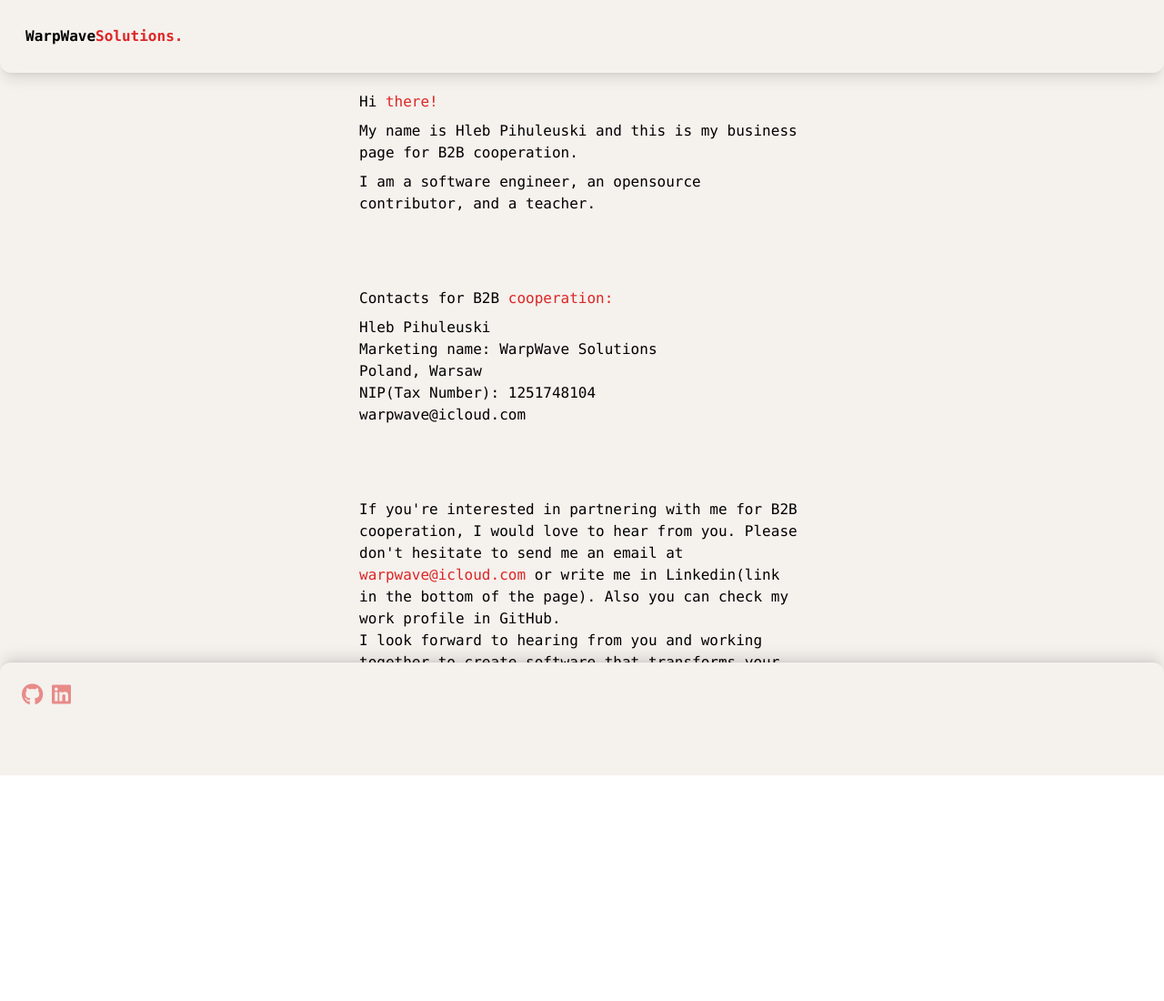
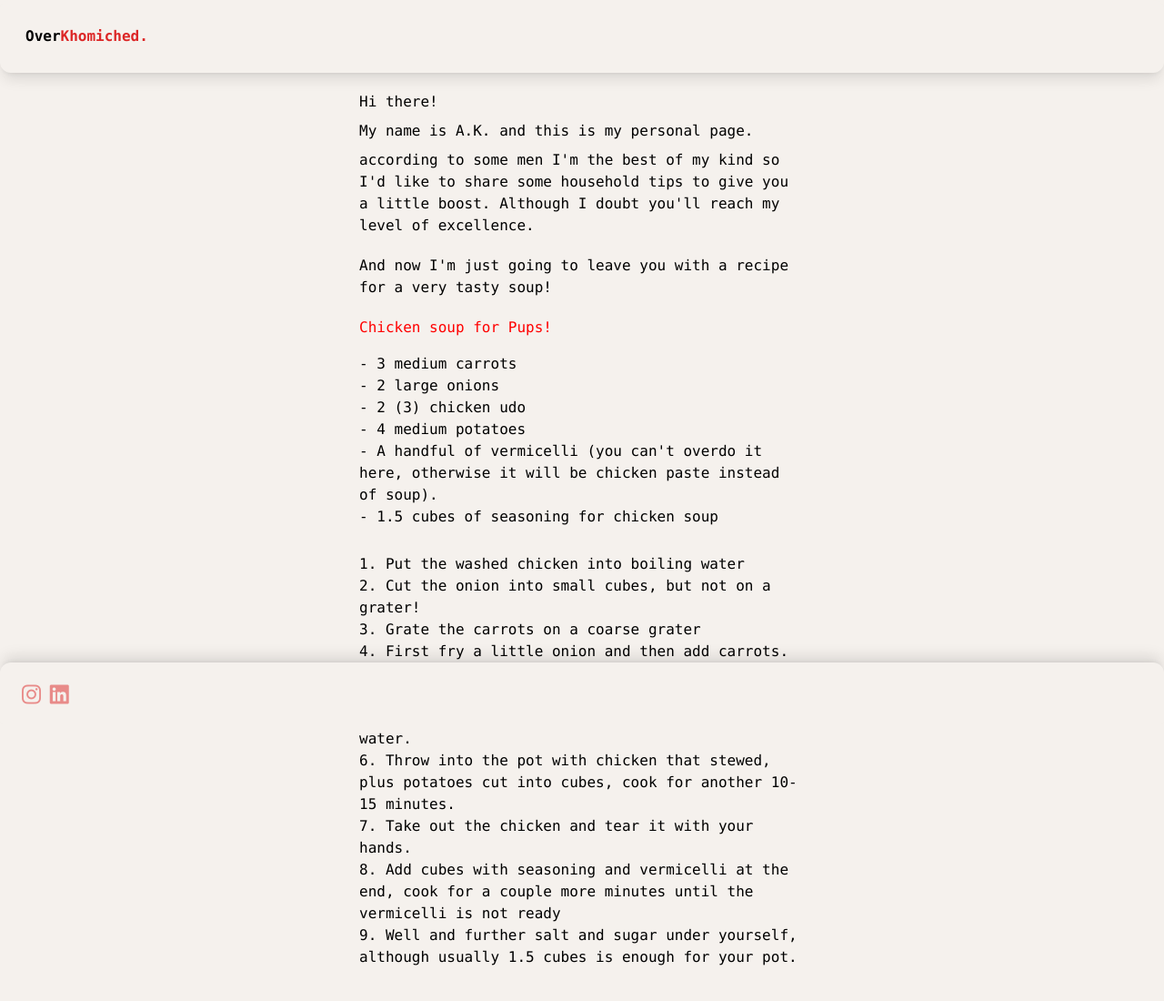
Before and after one commit to glebpigulevsky/ak, a website: page index.html in a window 1280 px wide. Shown: the whole page at 91% size. Before the commit the page ends 852 px from the top, so only its background shows below. Drawn offline with Linux system fonts and the light colour scheme.

Commit message:
Update page title and content

```diff
--- a/index.html
+++ b/index.html
@@ -7,45 +7,66 @@
   <meta name="viewport" content="width=device-width, initial-scale=1.0" />
   <link href="dist/output.css" rel="stylesheet" />
   <link href="https://cdnjs.cloudflare.com/ajax/libs/font-awesome/6.1.2/css/all.min.css" rel="stylesheet" />
-  <title>WarpWave Solutions</title>
+  <title>Over Khomiched</title>
 </head>
 
 <body>
   <div class="w-screen min-h-screen bg-background flex flex-col justify-between relative">
     <div class="p-5 bg-background rounded-xl shadow-lg flex space-x-2 w-screen sticky top-0">
-      <div class="cursor-pointer p-2 font-mono font-semibold ssm:block">WarpWave<span
-          class="text-red">Solutions.</span></div>
+      <div class="cursor-pointer p-2 font-mono font-semibold ssm:block">Over<span
+          class="text-red">Khomiched.</span></div>
     </div>
     <div class="overflow-scroll">
-      <div id="main" class="font-mono container w-5/6 m-auto mt-5 mb-4">Hi <span class="text-red">there!</span>
-        <p class="py-2">My name is Hleb
-          Pihuleuski
-          and this is my business page for B2B cooperation. </p>
-        I am a software engineer, an opensource contributor, and a teacher.
-      </div>
-      <div id="contacts" class="font-mono container w-5/6 m-auto mt-20 mb-4">Contacts for B2B <span
-          class="text-red">cooperation:</span>
-        <p class="py-0 pt-2">Hleb Pihuleuski</p>
-        <p class="py-0">Marketing name: WarpWave Solutions</p>
-        <p class="py-0">Poland, Warsaw</p>
-        <p class="py-0">NIP(Tax Number): 1251748104</p>
-        <p class="py-0"><a href="email:warpwave@icloud.com">warpwave@icloud.com</a></p>
+      <div class="font-mono container w-5/6 m-auto mt-5">Hi there! <p class="py-2">My name is A.K. and this is my personal
+        page. </p> according to some men I'm the best of my kind so I'd like to share some household tips to give you a
+      little boost. Although I doubt you'll reach my level of excellence.
+      <div class="mt-5">And now I'm just going to leave you with a recipe for a very tasty soup!</div>
+    </div>
+    <div class="font-mono container w-5/6 m-auto mt-5">
+      <div class="decoration-red-50" style="color:red;">Chicken soup for Pups!</div>
+      <p class="py-2">
+      <ul>
+        <li>- 3 medium carrots</li>
+        <li>- 2 large onions</li>
+        <li>- 2 (3) chicken udo</li>
+        <li>- 4 medium potatoes</li>
+        <li>- A handful of vermicelli (you can't overdo it here, otherwise it will be chicken paste instead of soup).
+        </li>
+        <li>- 1.5 cubes of seasoning for chicken soup</li>
+      </ul>
+      </p>
+      <div class="mt-5">
+        <p class="py-2">
+          1. Put the washed chicken into boiling water
+          <br>
+          2. Cut the onion into small cubes, but not on a grater!
+          <br>
+          3. Grate the carrots on a coarse grater
+          <br>
+          4. First fry a little onion and then add carrots.
+          <br>
+          5. After getting a crust, pour a little water, a pinch of salt and sugar. Stew on low heat for about 15
+          minutes, stirring occasionally and adding water.
+          <br>
+          6. Throw into the pot with chicken that stewed, plus potatoes cut into cubes, cook for another 10-15 minutes.
+          <br>
+          7. Take out the chicken and tear it with your hands.
+          <br>
+          8. Add cubes with seasoning and vermicelli at the end, cook for a couple more minutes until the vermicelli is
+          not ready
+          <br>
+          9. Well and further salt and sugar under yourself, although usually 1.5 cubes is enough for your pot.
+        </p>
       </div>
 
-      <div id="welcome-message" class="font-mono container w-5/6 m-auto mt-20 mb-4">
-        If you're interested in partnering with me for B2B cooperation, I would love to hear from you. Please don't
-        hesitate to send me an email at <a class="text-red" href="email:warpwave@icloud.com">warpwave@icloud.com</a> or
-        write me in Linkedin(link in the bottom of the page). Also you can check my work profile in GitHub.
-        <p>I look forward
-          to hearing from you and working together to create software that transforms your business.</p>
-      </div>
+    </div>
     </div>
     <div
       class="p-6 font-mono w-screen rounded-xl shadow-lgTop flex space-x-5 justify-between items-center bg-background sticky bottom-0">
       <div display="grow">
-        <a class="animate-pulse text-red" href="https://github.com/glebpigulevsky" target="_blank"><i
-            class="fa-brands fa-github fa-xl"></i></a>
-        <a class="animate-pulse text-red" href="https://www.linkedin.com/in/hleb-p-425745197/" target="_blank"><i
+        <a class="animate-pulse text-red" href="https://www.instagram.com/helen3344/" target="_blank"><i
+            class="fa-brands fa-instagram fa-xl"></i></a>
+        <a class="animate-pulse text-red" href="https://www.linkedin.com/in/alena-khamichkova-60728a2bb/" target="_blank"><i
             class="fa-brands fa-linkedin fa-xl"></i></a>
       </div>
     </div>
@@ -53,3 +74,76 @@
   </div>
 </body>
 </html>
+
+
+<!-- <!DOCTYPE html>
+<html lang="en">
+
+<head>
+  <meta charset="UTF-8" />
+  <meta http-equiv="X-UA-Compatible" content="IE=edge" />
+  <meta name="viewport" content="width=device-width, initial-scale=1.0" />
+  <link href="output.css" rel="stylesheet" />
+  <link href="https://cdnjs.cloudflare.com/ajax/libs/font-awesome/6.1.2/css/all.min.css" rel="stylesheet" />
+  <title>OverKhomiched</title>
+</head>
+
+<body>
+  <div class="w-screen h-screen bg-background relative ">
+    <div class="p-5 bg-background rounded-xl shadow-lg flex space-x-2 w-screen justify-between">
+      <div class="bg-slate-900  cursor-pointer p-2 font-mono text-slate-200 text-black">About.</div>
+      <div class="cursor-pointer p-2 font-mono font-semibold">OverKhomiched.</div>
+    </div>
+    <div class="font-mono container w-5/6 m-auto mt-5">Hi there! <p class="py-2">My name is A.K. and this is my personal
+        page. </p> according to some men I'm the best of my kind so I'd like to share some household tips to give you a
+      little boost. Although I doubt you'll reach my level of excellence.
+      <div class="mt-5">And now I'm just going to leave you with a recipe for a very tasty soup!</div>
+    </div>
+    <div class="font-mono container w-5/6 m-auto mt-5">
+      <div class="decoration-red-50" style="color:red;">Chicken soup for Pups!</div>
+      <p class="py-2">
+      <ul>
+        <li>- 3 medium carrots</li>
+        <li>- 2 large onions</li>
+        <li>- 2 (3) chicken udo</li>
+        <li>- 4 medium potatoes</li>
+        <li>- A handful of vermicelli (you can't overdo it here, otherwise it will be chicken paste instead of soup).
+        </li>
+        <li>- 1.5 cubes of seasoning for chicken soup</li>
+      </ul>
+      </p>
+      <div class="mt-5">
+        <p class="py-2">
+          1. Put the washed chicken into boiling water
+          <br>
+          2. Cut the onion into small cubes, but not on a grater!
+          <br>
+          3. Grate the carrots on a coarse grater
+          <br>
+          4. First fry a little onion and then add carrots.
+          <br>
+          5. After getting a crust, pour a little water, a pinch of salt and sugar. Stew on low heat for about 15
+          minutes, stirring occasionally and adding water.
+          <br>
+          6. Throw into the pot with chicken that stewed, plus potatoes cut into cubes, cook for another 10-15 minutes.
+          <br>
+          7. Take out the chicken and tear it with your hands.
+          <br>
+          8. Add cubes with seasoning and vermicelli at the end, cook for a couple more minutes until the vermicelli is
+          not ready
+          <br>
+          9. Well and further salt and sugar under yourself, although usually 1.5 cubes is enough for your pot.
+        </p>
+      </div>
+
+    </div>
+    <div class="p-6 font-mono absolute bottom-0 left-0 w-screen rounded-xl shadow-lgTop flex space-x-5"><a
+        href="https://www.instagram.com/helen3344/" target="_blank"><i class="fa-brands fa-instagram fa-xl"></i></a> <a
+        href="https://www.linkedin.com/in/alena-khamichkova-60728a2bb/" target="_blank"><i
+          class="fa-brands fa-linkedin fa-xl"></i></a></div>
+
+  </div>
+
+</body>
+
+</html> -->
```
Also changed, not shown: output.css (added).
